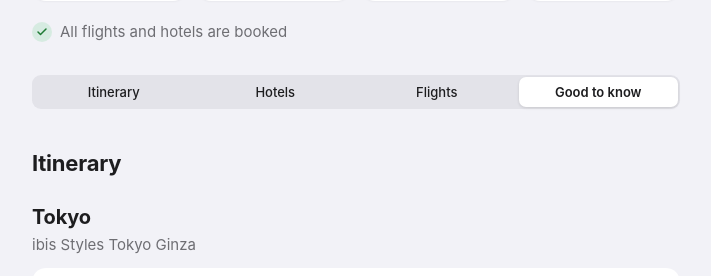
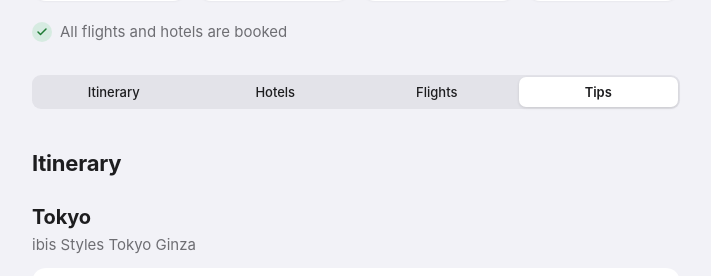
Before and after one commit to rishisareen/rishisareen.github.io, a Jekyll site: the page trips/2026-12-Japan.html, which Jekyll copies as it is, in a window 1280 px wide. Shown: the part 268-544 px from the top of the page, without its empty margins (284-995 px from the left). Built offline with Jekyll 4.4.1, drawn with Linux system fonts in a browser that asks for light colours.

Commit message:
vault backup: 2026-11-01 12:54:00

```diff
--- a/trips/2026-12-Japan.html
+++ b/trips/2026-12-Japan.html
@@ -1,4 +1,11 @@
-<!doctype html><html><head><meta charset=utf8><meta name=viewport content="width=device-width,initial-scale=1,viewport-fit=cover"><style>:root{color-scheme:light;box-sizing:border-box;padding-top:env(safe-area-inset-top,0px);padding-bottom:env(safe-area-inset-bottom,0px)}html{scroll-padding-top:env(safe-area-inset-top,0px)}body{margin:0;padding:0;font:14px -apple-system,BlinkMacSystemFont,sans-serif;background:#fff;color:#000}img{max-width:100%}[hidden]:not([hidden=until-found i]){display:none!important}</style></head><body>
+<!doctype html>
+<html lang="en">
+<head>
+<meta charset="utf-8">
+<meta name="viewport" content="width=device-width, initial-scale=1, viewport-fit=cover">
+<style>:root{color-scheme:light;box-sizing:border-box;padding-top:env(safe-area-inset-top,0px);padding-bottom:env(safe-area-inset-bottom,0px)}body{margin:0;padding:0}img{max-width:100%}[hidden]{display:none!important}</style>
+</head>
+<body>
 <title>Japan Winter 2026</title>
 <meta name="claude:viewport-fit-sides" content="cover">
 <style>
@@ -400,7 +407,7 @@ footer { padding-top: 36px; text-align: center; font-size: 13px; color: var(--te
       <a href="#itinerary" class="on">Itinerary</a>
       <a href="#hotels">Hotels</a>
       <a href="#flights">Flights</a>
-      <a href="#tips">Good to know</a>
+      <a href="#tips">Tips</a>
     </nav>
   </div>
 
@@ -754,4 +761,6 @@ footer { padding-top: 36px; text-align: center; font-size: 13px; color: var(--te
 })();
 </script>
 
-</body></html>
+</body>
+
+</html>
```
